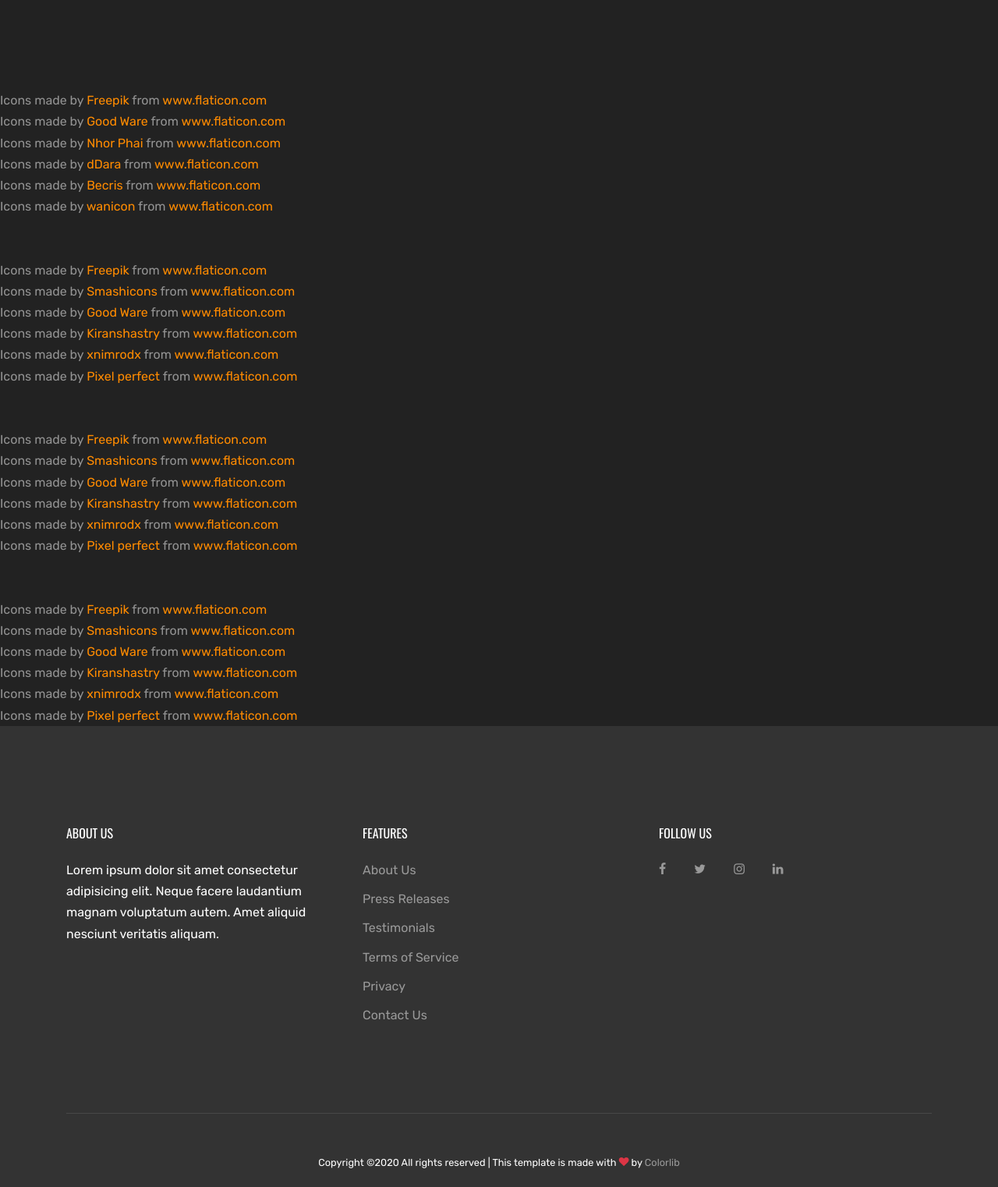
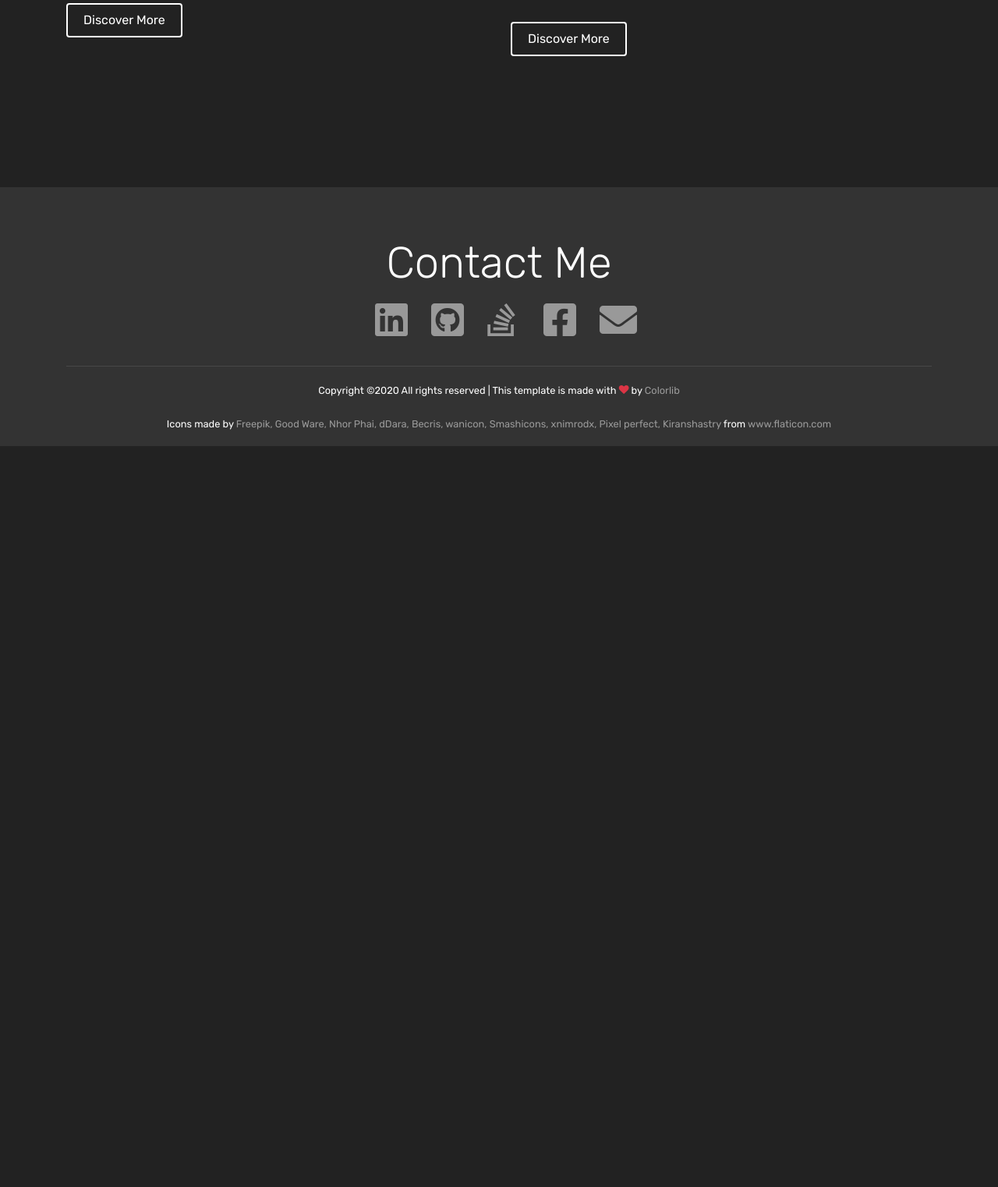
Before and after one commit to jontyrs/Portfolio, a plain HTML site: page index.html in a window 1280 px wide. Shown: the part 6858-8380 px from the top of the page at 78% size. After the commit the page ends 7430 px from the top, so only its background shows below. Drawn offline with nearby package versions, Linux system fonts and the light colour scheme; files whose address does not match are found by name.

Commit message:
changes to footer

```diff
--- a/css/style.css
+++ b/css/style.css
@@ -325,11 +325,12 @@ h1, h2, h3, h4, h5,
     padding: 4em 0; }
 
 .site-footer {
-  padding: 4em 0;
+  padding-top: 4em;
+  padding-bottom: 1em;
   background: #333; }
   @media (min-width: 768px) {
     .site-footer {
-      padding: 8em 0; } }
+      padding-top: 4em; } }
   .site-footer .border-top {
     border-top: 1px solid rgba(255, 255, 255, 0.1) !important; }
   .site-footer p {
--- a/index.html
+++ b/index.html
@@ -8,7 +8,7 @@
   <link href="https://fonts.googleapis.com/css?family=Rubik:300,400,700|Oswald:400,700" rel="stylesheet">
 
   <link rel="stylesheet" href="fonts/icomoon/style.css">
-
+  <link rel="stylesheet" href="https://cdnjs.cloudflare.com/ajax/libs/font-awesome/5.14.0/css/all.min.css" integrity="sha512-1PKOgIY59xJ8Co8+NE6FZ+LOAZKjy+KY8iq0G4B3CyeY6wYHN3yt9PW0XpSriVlkMXe40PTKnXrLnZ9+fkDaog==" crossorigin="anonymous" />
   <link rel="stylesheet" href="css/bootstrap.min.css">
   <link rel="stylesheet" href="css/jquery.fancybox.min.css">
   <link rel="stylesheet" href="css/owl.carousel.min.css">
@@ -602,8 +602,8 @@
             </div>
             <div class="col-md-6 mb-4" data-aos="fade-up" data-aos-delay="100">
               <div class="block__35630">
-                <h3 class="mb-3 text-white">THE AIR FORCE SCHOOL</h3>
-                Lorem ipsum dolor sit amet, consectetur adipisicing elit. Pariatur dolores voluptas obcaecati quo consequuntur mollitia facilis.
+                <h3 class="mb-3 text-white">University Rank-List</h3>
+                Currently Ranked <strong>98</strong> within GGSIPU (2017 - 2021 BATCH)
               </div>
             </div>
           </div>
@@ -621,7 +621,7 @@
             </div>
           </div>
           <div class="row">
-            <div class="col-md-6 mb-4" data-aos="fade-up" data-aos-delay="">
+            <div class="col-md-6 mb-5" data-aos="fade-up" data-aos-delay="">
               <div class="block__35630">
                 <h3 class="mb-3 text-white">Tele-Cord</h3>
                 <ul class="ul-check primary list-unstyled mt-1">
@@ -629,9 +629,10 @@
                   <li>It is a Chatting Application built with Socket.io and Node.
                     It helps the users to communicate and delivers the text messages to recepient in real time.</li>
                 </ul>
+                <p class="my-2"><a href="#" class="btn btn-outline-white border-w-2 btn-md">Discover More</a></p>
               </div>
             </div>
-            <div class="col-md-6 mb-4" data-aos="fade-up" data-aos-delay="100">
+            <div class="col-md-6 mb-5" data-aos="fade-up" data-aos-delay="100">
               <div class="block__35630">
                 <h3 class="mb-3 text-white">Yelp-Posts</h3>
                 <ul class="ul-check primary list-unstyled mt-1">
@@ -639,25 +640,28 @@
                   <li>It is a Social Networking Platform which connects authenticated people and are
                     allowed to posts and write comments if they are authorized.</li>
                 </ul>
+                <p class="my-2"><a href="#" class="btn btn-outline-white border-w-2 btn-md">Discover More</a></p>
               </div>
             </div>
 
-            <div class="col-md-6 mb-4" data-aos="fade-up" data-aos-delay="">
+            <div class="col-md-6 mb-5" data-aos="fade-up" data-aos-delay="">
               <div class="block__35630">
                 <h3 class="mb-3 text-white">Face Detection and Recognition</h3>
                 <ul class="ul-check primary list-unstyled mt-1">
                   <li>July 2019 - July 2019</li>
                   <li>Project which uses on time camera to detect human faces and come up with real time recognition in most effective way.</li>
                 </ul>
+                <p class="my-2"><a href="#" class="btn btn-outline-white border-w-2 btn-md">Discover More</a></p>
               </div>
             </div>
-            <div class="col-md-6 mb-4" data-aos="fade-up" data-aos-delay="100">
+            <div class="col-md-6 mb-5" data-aos="fade-up" data-aos-delay="100">
               <div class="block__35630">
                 <h3 class="mb-3 text-white">Image Classification</h3>
                 <ul class="ul-check primary list-unstyled mt-1">
                   <li>July 2019 - July 2019</li>
                   <li>Project which is used to distinguish different Objects and place them into different groups. Like distinguishing different objects as dog, car, etc.</li>
                 </ul>
+                <p class="my-2"><a href="#" class="btn btn-outline-white border-w-2 btn-md">Discover More</a></p>
               </div>
             </div>
           </div>
@@ -675,159 +679,68 @@
 
 
 
-
-
-
-
-
-
-
-
-
-
-
-
-
-    <!-- give credits -->
-
-
-
-
-    <div>Icons made by <a href="https://www.flaticon.com/authors/freepik" title="Freepik">Freepik</a> from
-      <a href="https://www.flaticon.com/" title="Flaticon">www.flaticon.com</a></div>
-    <div>Icons made by <a href="https://www.flaticon.com/authors/good-ware" title="Good Ware">Good Ware</a>
-      from <a href="https://www.flaticon.com/" title="Flaticon">www.flaticon.com</a></div><div>Icons made by
-        <a href="https://www.flaticon.com/authors/nhor-phai" title="Nhor Phai">Nhor Phai</a> from
-        <a href="https://www.flaticon.com/" title="Flaticon">www.flaticon.com</a></div><div>Icons made by
-          <a href="https://www.flaticon.com/authors/ddara" title="dDara">dDara</a> from
-          <a href="https://www.flaticon.com/" title="Flaticon">www.flaticon.com</a></div><div>Icons made by
-            <a href="https://www.flaticon.com/authors/becris" title="Becris">Becris</a> from
-            <a href="https://www.flaticon.com/" title="Flaticon">www.flaticon.com</a></div><div>Icons made by
-              <a href="https://www.flaticon.com/authors/wanicon" title="wanicon">wanicon</a> from
-              <a href="https://www.flaticon.com/" title="Flaticon">www.flaticon.com</a></div>
-
-
-
-<br>
-<br>
-
-              <div>Icons made by <a href="https://www.flaticon.com/authors/freepik" title="Freepik">Freepik</a> from <a href="https://www.flaticon.com/"
-                title="Flaticon">www.flaticon.com</a></div><div>Icons made by <a href="https://www.flaticon.com/authors/smashicons"
-                  title="Smashicons">Smashicons</a> from <a href="https://www.flaticon.com/" title="Flaticon">www.flaticon.com</a></div>
-                  <div>Icons made by <a href="https://www.flaticon.com/authors/good-ware" title="Good Ware">Good Ware</a> from
-                    <a href="https://www.flaticon.com/" title="Flaticon">www.flaticon.com</a></div><div>Icons made by
-                      <a href="https://www.flaticon.com/authors/kiranshastry" title="Kiranshastry">Kiranshastry</a> from
-                      <a href="https://www.flaticon.com/" title="Flaticon">www.flaticon.com</a></div><div>Icons made by
-                        <a href="https://www.flaticon.com/authors/xnimrodx" title="xnimrodx">xnimrodx</a> from
-                        <a href="https://www.flaticon.com/" title="Flaticon">www.flaticon.com</a></div><div>Icons made by
-                          <a href="https://www.flaticon.com/authors/pixel-perfect" title="Pixel perfect">Pixel perfect</a> from
-                          <a href="https://www.flaticon.com/" title="Flaticon">www.flaticon.com</a></div>
-
-<br>
-<br>
-
-                          <div>Icons made by <a href="https://www.flaticon.com/authors/freepik" title="Freepik">Freepik</a> from <a href="https://www.flaticon.com/" title="Flaticon">www.flaticon.com</a></div><div>Icons made by <a href="https://www.flaticon.com/authors/smashicons" title="Smashicons">Smashicons</a> from <a href="https://www.flaticon.com/" title="Flaticon">www.flaticon.com</a></div><div>Icons made by <a href="https://www.flaticon.com/authors/good-ware" title="Good Ware">Good Ware</a> from <a href="https://www.flaticon.com/" title="Flaticon">www.flaticon.com</a></div><div>Icons made by <a href="https://www.flaticon.com/authors/kiranshastry" title="Kiranshastry">Kiranshastry</a> from <a href="https://www.flaticon.com/" title="Flaticon">www.flaticon.com</a></div><div>Icons made by <a href="https://www.flaticon.com/authors/xnimrodx" title="xnimrodx">xnimrodx</a> from <a href="https://www.flaticon.com/" title="Flaticon">www.flaticon.com</a></div><div>Icons made by <a href="https://www.flaticon.com/authors/pixel-perfect" title="Pixel perfect">Pixel perfect</a> from <a href="https://www.flaticon.com/" title="Flaticon">www.flaticon.com</a></div>
-
-
-<br>
-<br>
-
-
-
-
-
-                          <div>Icons made by <a href="https://www.flaticon.com/authors/freepik" title="Freepik">Freepik</a>
-                            from <a href="https://www.flaticon.com/" title="Flaticon">www.flaticon.com</a></div>
-                            <div>Icons made by <a href="https://www.flaticon.com/authors/smashicons"
-                              title="Smashicons">Smashicons</a> from <a href="https://www.flaticon.com/"
-                              title="Flaticon">www.flaticon.com</a></div><div>Icons made by
-                                <a href="https://www.flaticon.com/authors/good-ware" title="Good Ware">Good Ware</a>
-                                from <a href="https://www.flaticon.com/" title="Flaticon">www.flaticon.com</a></div>
-                                <div>Icons made by <a href="https://www.flaticon.com/authors/kiranshastry" title="Kiranshastry">
-                                  Kiranshastry</a> from <a href="https://www.flaticon.com/" title="Flaticon">www.flaticon.com</a>
-                                </div><div>Icons made by <a href="https://www.flaticon.com/authors/xnimrodx" title="xnimrodx">xnimrodx</a>
-                                  from <a href="https://www.flaticon.com/" title="Flaticon">www.flaticon.com</a></div><div>Icons made by
-                                    <a href="https://www.flaticon.com/authors/pixel-perfect" title="Pixel perfect">Pixel perfect</a> from
-                                    <a href="https://www.flaticon.com/" title="Flaticon">www.flaticon.com</a></div>
-
-
-
-
-<!--
-
-            <ul>
-              <li>hello</li>
-              <li>bye</li>
-            </ul>
- -->
-
-
-
-
-
-
-
-
+    <!-- GIVING CREDITS -->
 
 
 
 
     <footer class="site-footer" id="contact-section">
       <div class="container">
-        <div class="row">
-          <div class="col-md-6">
-            <div class="row">
-              <div class="col-md-8">
-                <h2 class="footer-heading mb-4">About Us</h2>
-                <p>Lorem ipsum dolor sit amet consectetur adipisicing elit. Neque facere laudantium magnam voluptatum autem. Amet aliquid nesciunt veritatis aliquam.</p>
+
+        <div class="row justify-content-center" style="font-size: 3em;">
+          <div>
+              <div class="display-4 text-white text-center">Contact Me</div>
+              <div class="row justify-content-around">
+                <div class="col-sm-2">
+                  <a href="https://www.linkedin.com/public-profile/in/rachnit-singh-jonty-4239a041/"><i class="fab fa-linkedin"></i></a>
+                </div>
+                <div class="col-sm-2">
+                  <a href="https://github.com/jontyrs"><i class="fab fa-github-square"></i></a>
+                </div>
+                <div class="col-sm-2">
+                  <a href="https://stackoverflow.com/users/13066421/jonty99"><i class="fab fa-stack-overflow"></i></a>
+                </div>
+                <div class="col-sm-2">
+                  <a href="https://www.facebook.com/jontyrs"><i class="fab fa-facebook-square"></i></a>
+                </div>
+                <div class="col-sm-2">
+                  <a href="mailto: jontyrs99@gmail.com"><i class="fas fa-envelope"></i></a>
+                </div>
               </div>
-              <div class="col-md-4 ml-auto">
-                <h2 class="footer-heading mb-4">Features</h2>
-                <ul class="list-unstyled">
-                  <li><a href="#">About Us</a></li>
-                  <li><a href="#">Press Releases</a></li>
-                  <li><a href="#">Testimonials</a></li>
-                  <li><a href="#">Terms of Service</a></li>
-                  <li><a href="#">Privacy</a></li>
-                  <li><a href="#">Contact Us</a></li>
-                </ul>
-              </div>
-
-            </div>
           </div>
-          <div class="col-md-4 ml-auto">
-
-            <!-- <div class="mb-5">
-              <h2 class="footer-heading mb-4">Subscribe to Newsletter</h2>
-              <form action="#" method="post" class="footer-suscribe-form">
-                <div class="input-group mb-3">
-                  <input type="text" class="form-control border-secondary text-white bg-transparent" placeholder="Enter Email" aria-label="Enter Email" aria-describedby="button-addon2">
-                  <div class="input-group-append">
-                    <button class="btn btn-primary text-white" type="button" id="button-addon2">Subscribe</button>
-                  </div>
-                </div>
-              </div> -->
+        </div>
 
 
-              <h2 class="footer-heading mb-4">Follow Us</h2>
-              <a href="#about-section" class="smoothscroll pl-0 pr-3"><span class="icon-facebook"></span></a>
-              <a href="#" class="pl-3 pr-3"><span class="icon-twitter"></span></a>
-              <a href="#" class="pl-3 pr-3"><span class="icon-instagram"></span></a>
-              <a href="#" class="pl-3 pr-3"><span class="icon-linkedin"></span></a>
-            </form>
-          </div>
-        </div>
-        <div class="row pt-5 mt-5 text-center">
+
+
+        <div class="row mt-3 text-center">
           <div class="col-md-12">
-            <div class="border-top pt-5">
+            <div class="border-top pt-3">
               <p class="copyright"><small>
                 <!-- Link back to Colorlib can't be removed. Template is licensed under CC BY 3.0. -->
                 Copyright &copy;<script>document.write(new Date().getFullYear());</script> All rights reserved | This template is made with <i class="icon-heart text-danger" aria-hidden="true"></i> by <a href="https://colorlib.com" target="_blank" >Colorlib</a>
                 <!-- Link back to Colorlib can't be removed. Template is licensed under CC BY 3.0. -->
               </small></p>
+              <div class="copyright">
+                <small>
+                  <span class="text-white">Icons made by</span>
+                  <a href="https://www.flaticon.com/authors/freepik" title="Freepik">Freepik</a>,
+                  <a href="https://www.flaticon.com/authors/good-ware" title="Good Ware">Good Ware</a>,
+                  <a href="https://www.flaticon.com/authors/nhor-phai" title="Nhor Phai">Nhor Phai</a>,
+                  <a href="https://www.flaticon.com/authors/ddara" title="dDara">dDara</a>,
+                  <a href="https://www.flaticon.com/authors/becris" title="Becris">Becris</a>,
+                  <a href="https://www.flaticon.com/authors/wanicon" title="wanicon">wanicon</a>,
+                  <a href="https://www.flaticon.com/authors/smashicons" title="Smashicons">Smashicons</a>,
+                  <a href="https://www.flaticon.com/authors/xnimrodx" title="xnimrodx">xnimrodx</a>,
+                  <a href="https://www.flaticon.com/authors/pixel-perfect" title="Pixel perfect">Pixel perfect</a>,
+                  <a href="https://www.flaticon.com/authors/kiranshastry" title="Kiranshastry">Kiranshastry</a>
+                  <span class="text-white">from</span> <a href="https://www.flaticon.com/" title="Flaticon">www.flaticon.com</a>
+              </small>
+              </div>
             </div>
           </div>
         </div>
+
       </div>
     </footer>
 
```
